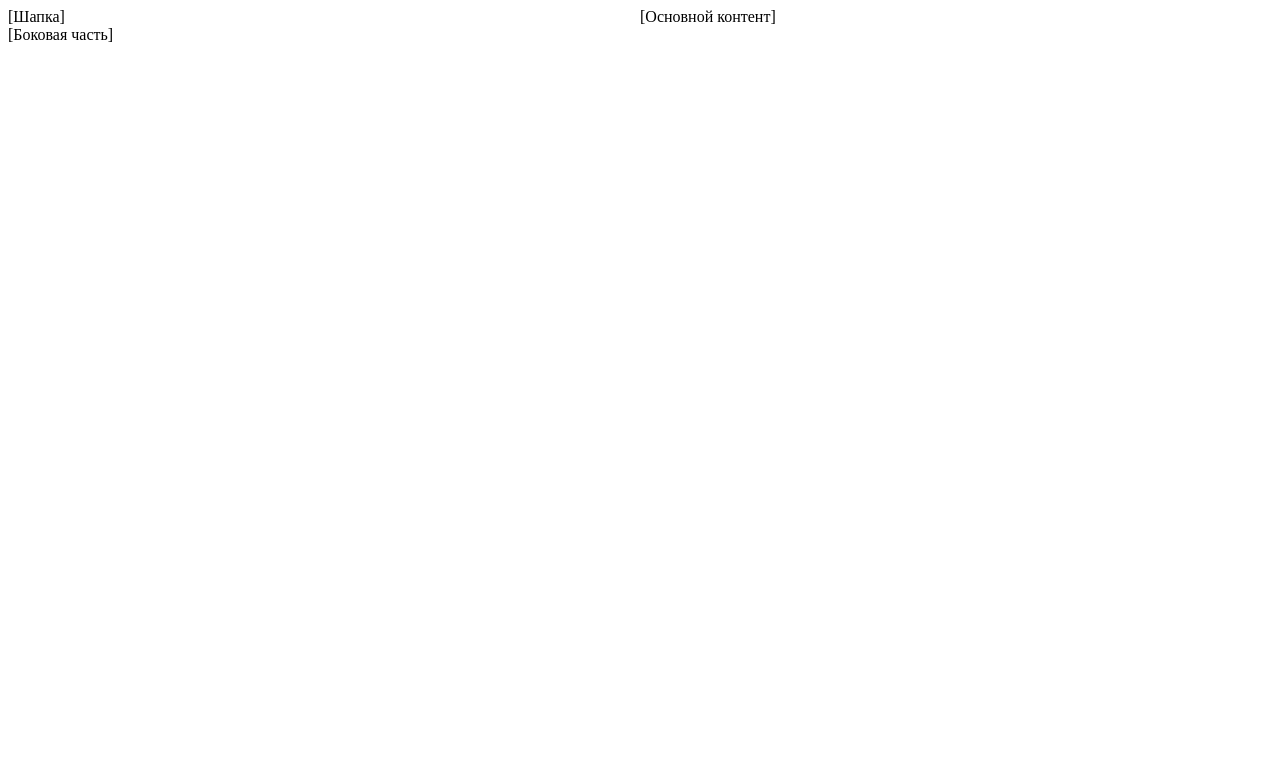
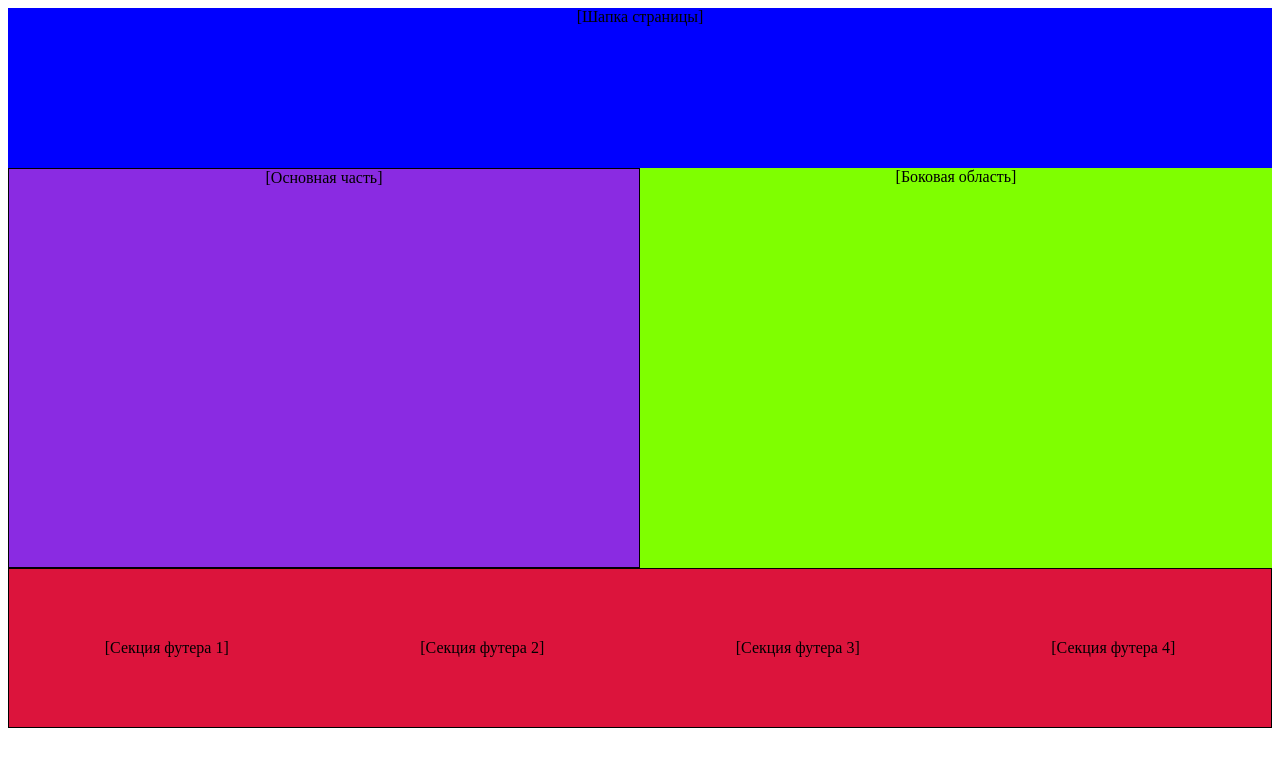
Before and after one commit to fari2288/week-6, a plain HTML site: page index.html in a window 1280 px wide. Drawn offline with Linux system fonts and the light colour scheme.

Commit message:
дополнила

```diff
--- a/index.html
+++ b/index.html
@@ -8,19 +8,70 @@
 
     .container {
         display: grid;
-        grid-template-columns: 1fr 1fr;
-        grid-template-rows: 1fr 1fr 1fr;
+        grid-template-columns: 1fr 1fr 1fr 1fr;
+        grid-template-rows: 20vh 1fr 20vh;
+        height: 90vh
     }
+    .cell1 {
+        display: grid;
+        background-color: blue;
+        grid-column: 1/5;
+        justify-content: center;
+    }
+    .cell2 {
+        display: grid;
+        background-color: blueviolet;
+        border: 1px black solid;
+        justify-content: center;
+        grid-column: 1/3;
+    }
+    .cell3 {
+        display: grid;
+        background-color: chartreuse;
+        justify-content: center;
+        grid-column: 3/5;
+    }
+    .cell4 {
+        display: grid;
+        background-color: crimson;
+        grid-column: 1/5;
+        border: solid black 1px;
+    }
+    .footer {
+        display: grid;
+        grid-template-columns: 1fr 1fr 1fr 1fr;
+        justify-content: center;
+
+    }
+    .section1,
+    .section2,
+    .section3,
+    .section4 {
+        display: grid;
+        justify-content: center;
+        align-content: center;
+
+    }
+    .
     </style>
     <title>Document</title>
 </head>
 <body>
-    <div class="container"><header>
-        [Шапка]
+    <div class="container">
+        <header class="cell1">
+        [Шапка страницы]
     </header>
-    <main>[Основной контент]</main>
-    <aside>[Боковая часть]</aside>
-    <footer></footer>
+    <main class="cell2">[Основная часть]</main>
+    <aside class="cell3">[Боковая область]</aside>
+    <footer class="cell4">
+
+        <div class="footer">
+        <section class="section1">[Секция футера 1]</section>
+        <section class="section2">[Секция футера 2]</section>
+        <section class="section3">[Секция футера 3]</section>
+        <section class="section4">[Секция футера 4]</section>
+</div>
+    </footer>
     </div>
 </body>
 </html>
```
